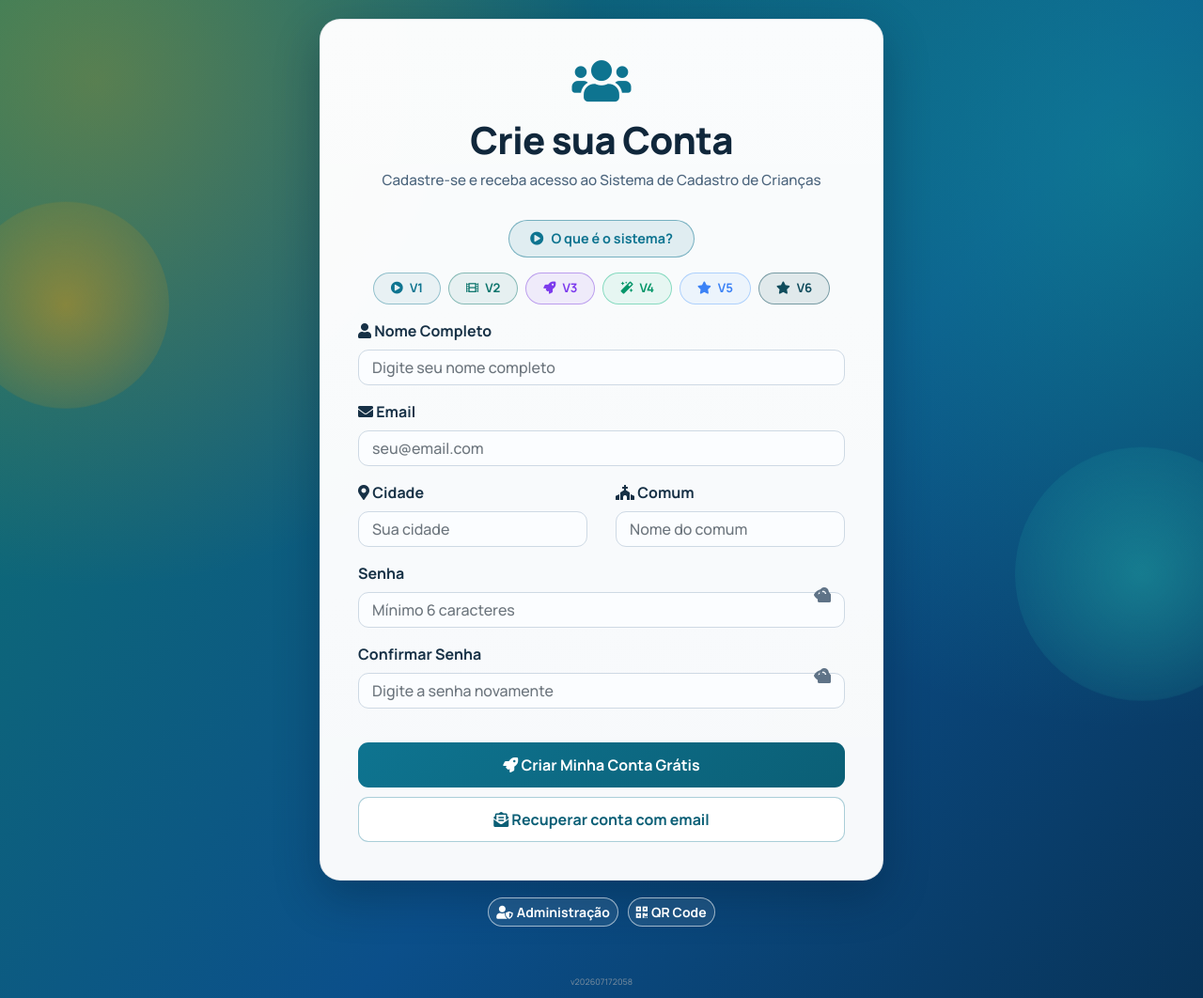
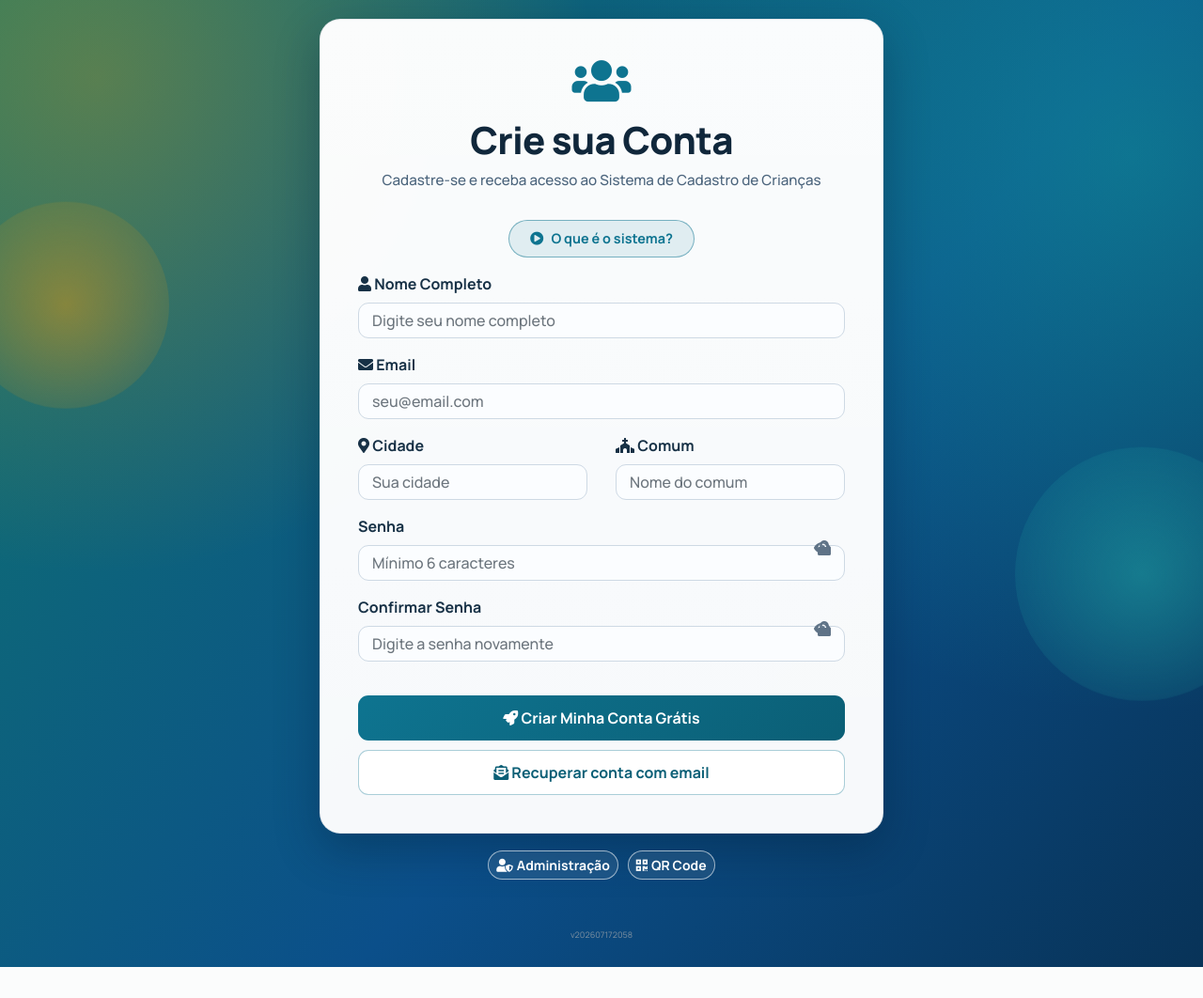
Before and after one commit to fabioam2/ebi_selfservice, a PHP site: page /write/selfservice/index.php in a window 1280 px wide. Shown: the top 1062 px of the page at 94% size. After the commit the page ends 1029 px from the top, so only its background shows below. Run offline with PHP 8.4, Linux system fonts and the light colour scheme; some libraries are stand-ins or nearby versions.

Commit message:
ui(selfservice): substituir links de apresentação por vídeo embutido
- Remove 7 botões de apresentação HTML (V1-V6 + destaque)
- Adiciona vídeo MP4 local em selfservice/video/
- Botão 'O que é o sistema?' abre modal com player de vídeo
- Modal fecha ao clicar fora ou no botão X

```diff
--- a/selfservice/selfservice.php
+++ b/selfservice/selfservice.php
@@ -916,31 +916,22 @@ if (isset($_SESSION['instancia_existente'])) {
                 <p>Cadastre-se e receba acesso ao Sistema de Cadastro de Crianças</p>
             </div>
 
-            <!-- Botões apresentação -->
+            <!-- Botão vídeo apresentação -->
             <div class="text-center mb-3">
-                <a href="apresentacao-7.html" class="btn btn-sm" style="border:1px solid rgba(14,116,144,.5);color:#0e7490;border-radius:50px;padding:8px 22px;font-size:.9rem;font-weight:700;text-decoration:none;display:inline-flex;align-items:center;gap:8px;background:rgba(14,116,144,.1);transition:background .2s,transform .2s" onmouseover="this.style.background='rgba(14,116,144,.18)';this.style.transform='translateY(-1px)'" onmouseout="this.style.background='rgba(14,116,144,.1)';this.style.transform='translateY(0)'">
+                <a href="#" onclick="document.getElementById('modalVideo').style.display='flex';document.getElementById('videoApresentacao').play();return false;" class="btn btn-sm" style="border:1px solid rgba(14,116,144,.5);color:#0e7490;border-radius:50px;padding:8px 22px;font-size:.9rem;font-weight:700;text-decoration:none;display:inline-flex;align-items:center;gap:8px;background:rgba(14,116,144,.1);transition:background .2s,transform .2s" onmouseover="this.style.background='rgba(14,116,144,.18)';this.style.transform='translateY(-1px)'" onmouseout="this.style.background='rgba(14,116,144,.1)';this.style.transform='translateY(0)'">
                     <i class="fas fa-play-circle"></i> O que é o sistema?
                 </a>
             </div>
-            <div class="text-center mb-3" style="display:flex;justify-content:center;gap:8px;flex-wrap:wrap">
-                <a href="apresentacao.html" class="btn btn-sm" style="border:1px solid rgba(14,116,144,.4);color:#0e7490;border-radius:50px;padding:6px 18px;font-size:.82rem;font-weight:600;text-decoration:none;display:inline-flex;align-items:center;gap:7px;background:rgba(14,116,144,.07);transition:background .2s" onmouseover="this.style.background='rgba(14,116,144,.15)'" onmouseout="this.style.background='rgba(14,116,144,.07)'">
-                    <i class="fas fa-play-circle"></i> V1
-                </a>
-                <a href="apresentacao-2.html" class="btn btn-sm" style="border:1px solid rgba(15,118,110,.45);color:#0f766e;border-radius:50px;padding:6px 18px;font-size:.82rem;font-weight:600;text-decoration:none;display:inline-flex;align-items:center;gap:7px;background:rgba(15,118,110,.08);transition:background .2s" onmouseover="this.style.background='rgba(15,118,110,.16)'" onmouseout="this.style.background='rgba(15,118,110,.08)'">
-                    <i class="fas fa-film"></i> V2
-                </a>
-                <a href="apresentacao-3.html" class="btn btn-sm" style="border:1px solid rgba(109,40,217,.4);color:#7c3aed;border-radius:50px;padding:6px 18px;font-size:.82rem;font-weight:600;text-decoration:none;display:inline-flex;align-items:center;gap:7px;background:rgba(109,40,217,.07);transition:background .2s" onmouseover="this.style.background='rgba(109,40,217,.15)'" onmouseout="this.style.background='rgba(109,40,217,.07)'">
-                    <i class="fas fa-rocket"></i> V3
-                </a>
-                <a href="apresentacao-4.html" class="btn btn-sm" style="border:1px solid rgba(16,185,129,.45);color:#059669;border-radius:50px;padding:6px 18px;font-size:.82rem;font-weight:600;text-decoration:none;display:inline-flex;align-items:center;gap:7px;background:rgba(16,185,129,.08);transition:background .2s" onmouseover="this.style.background='rgba(16,185,129,.16)'" onmouseout="this.style.background='rgba(16,185,129,.08)'">
-                    <i class="fas fa-magic"></i> V4
-                </a>
-                <a href="apresentacao-5.html" class="btn btn-sm" style="border:1px solid rgba(96,165,250,.45);color:#3b82f6;border-radius:50px;padding:6px 18px;font-size:.82rem;font-weight:600;text-decoration:none;display:inline-flex;align-items:center;gap:7px;background:rgba(96,165,250,.08);transition:background .2s" onmouseover="this.style.background='rgba(96,165,250,.16)'" onmouseout="this.style.background='rgba(96,165,250,.08)'">
-                    <i class="fas fa-star"></i> V5
-                </a>
-                <a href="apresentacao-6.html" class="btn btn-sm" style="border:1px solid rgba(15,76,92,.5);color:#0f4c5c;border-radius:50px;padding:6px 18px;font-size:.82rem;font-weight:600;text-decoration:none;display:inline-flex;align-items:center;gap:7px;background:rgba(15,76,92,.1);transition:background .2s" onmouseover="this.style.background='rgba(15,76,92,.18)'" onmouseout="this.style.background='rgba(15,76,92,.1)'">
-                    <i class="fas fa-star"></i> V6
-                </a>
+
+            <!-- Modal de vídeo -->
+            <div id="modalVideo" onclick="if(event.target===this){this.style.display='none';document.getElementById('videoApresentacao').pause();}" style="display:none;position:fixed;top:0;left:0;width:100%;height:100%;background:rgba(0,0,0,.85);z-index:9999;justify-content:center;align-items:center">
+                <div style="position:relative;width:90%;max-width:800px">
+                    <button onclick="document.getElementById('modalVideo').style.display='none';document.getElementById('videoApresentacao').pause();" style="position:absolute;top:-40px;right:0;background:none;border:none;color:#fff;font-size:2rem;cursor:pointer;z-index:10000">&times;</button>
+                    <video id="videoApresentacao" controls playsinline style="width:100%;border-radius:12px;box-shadow:0 8px 32px rgba(0,0,0,.5)">
+                        <source src="video/apresentacao-ebi.mp4" type="video/mp4">
+                        Seu navegador não suporta vídeo HTML5.
+                    </video>
+                </div>
             </div>
 
             <?php if ($mensagem): ?>
```
Also changed, not shown: 1 other file.
